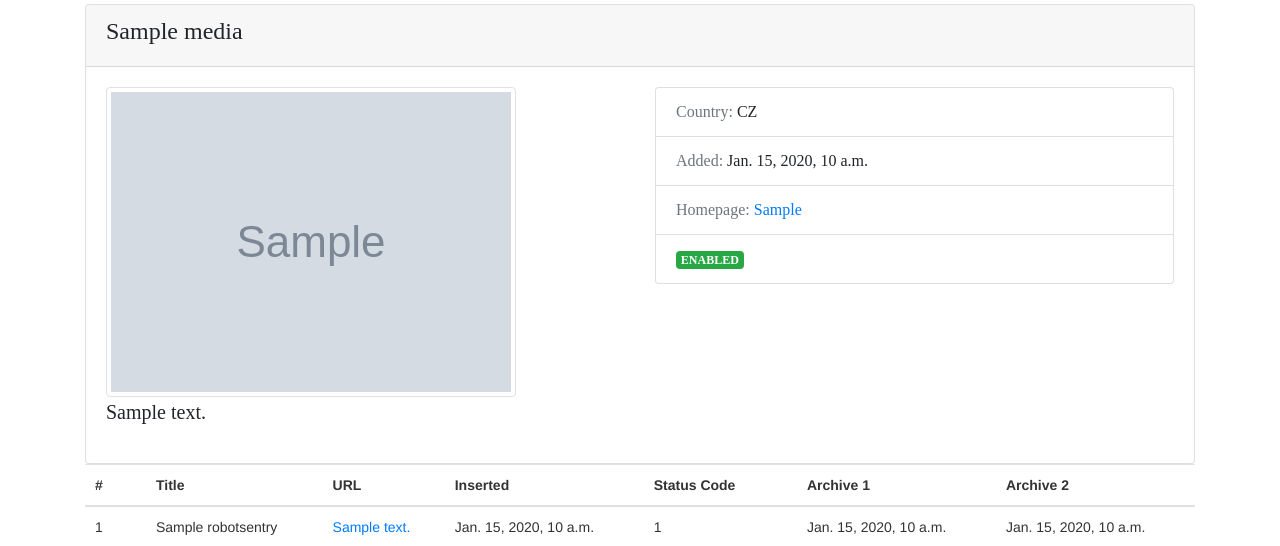
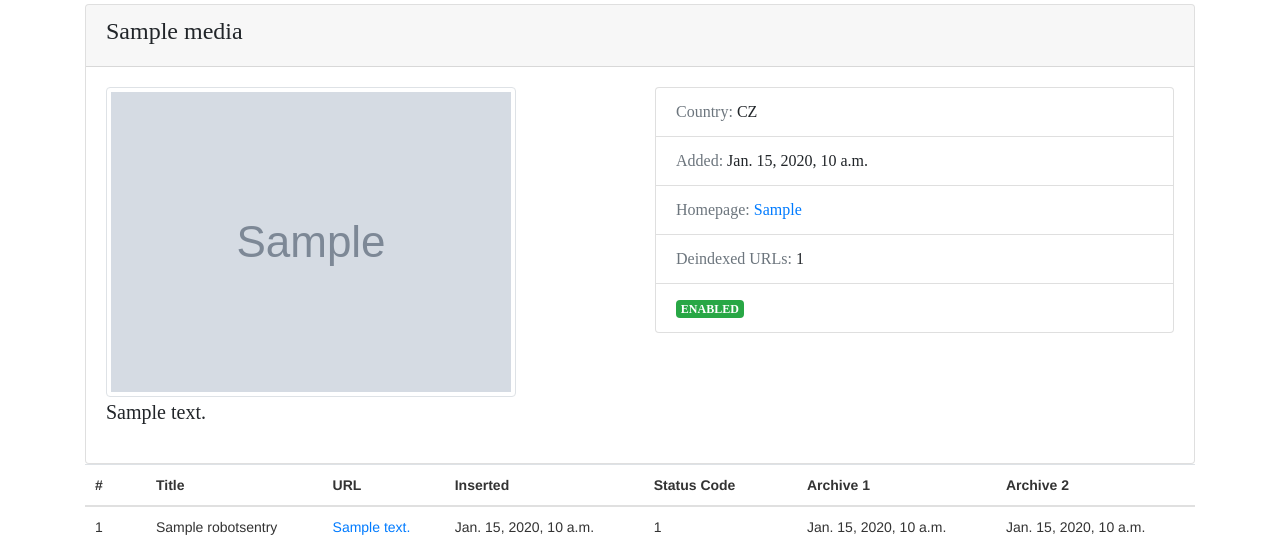
Before and after one commit to sowdust/canzel, a Django app: a page that uses robotsmonitor/templates/media.html in a window 1280 px wide. Shown: the part 56-602 px from the top of the page. Run offline with Django 3.2, Linux system fonts and the light colour scheme; tables that the repository leaves empty hold one stand-in row (values such as "Sample post"); grey boxes marked "Sample" are stand-in pictures; some libraries are stand-ins or nearby versions.

Commit message:
added deindexed urls counter for each website page

```diff
--- a/robotsmonitor/templates/media.html
+++ b/robotsmonitor/templates/media.html
@@ -19,6 +19,7 @@
               <li class="list-group-item"><span class="text-muted">Country:</span> {{ media.country }}</li>
               <li class="list-group-item"><span class="text-muted">Added:</span> {{ media.inserted_at }}</li>
               <li class="list-group-item"><span class="text-muted">Homepage:</span> <a href="{{ media.homepage }}">{{ media.homepage }}</a></li>
+              <li class="list-group-item"><span class="text-muted">Deindexed URLs:</span> {{ media.entries.count }}</li>
               <li class="list-group-item">
                 {% if media.enabled %}
                 <span class="badge badge-success">ENABLED</span>
```
